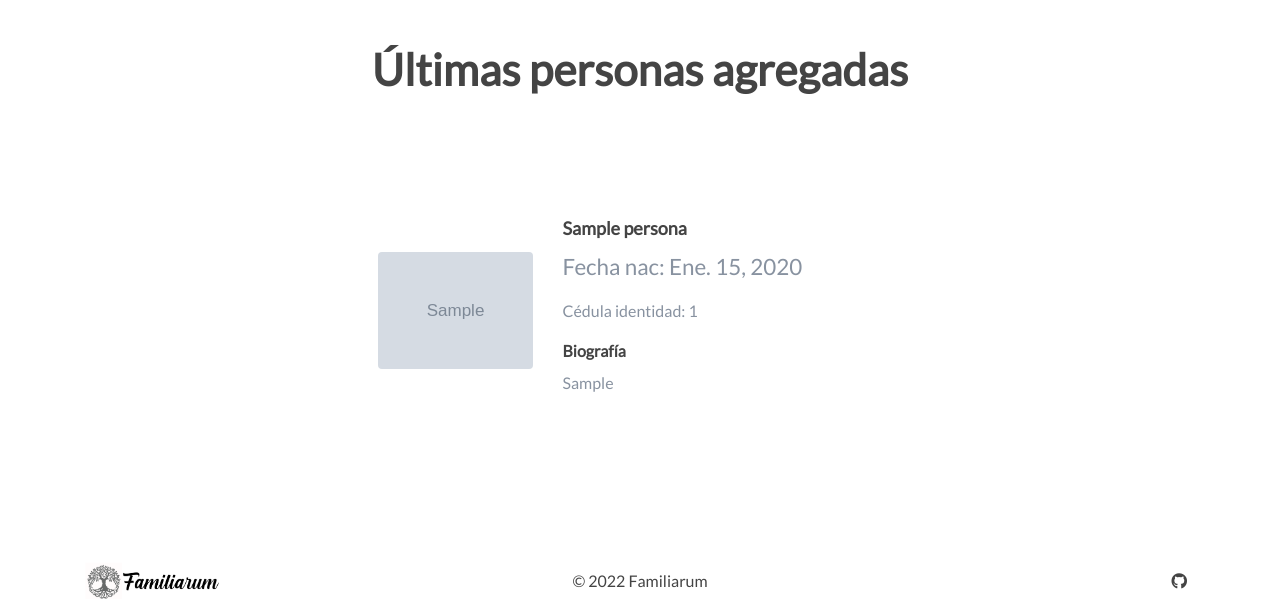
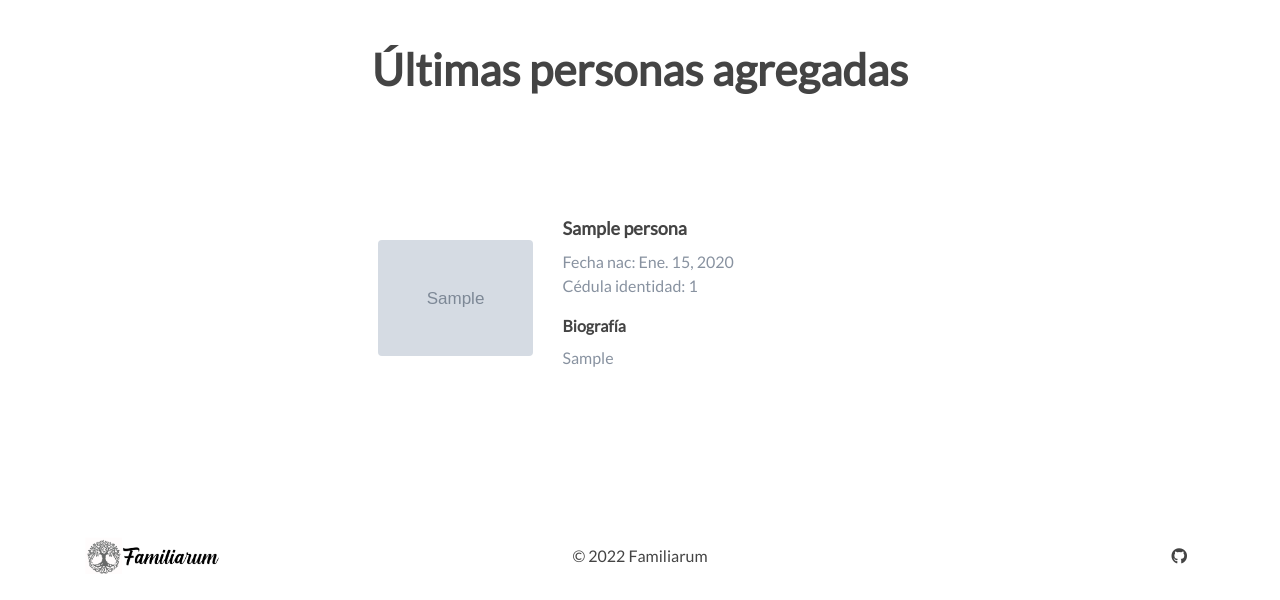
Before and after one commit to Gabo-araya/coderhouse-desafio-clase18, a Django app: page / in a window 1280 px wide. Shown: the part 695-1295 px from the top of the page. After the commit the page ends 1269 px from the top, so only its background shows below. Run offline with Django 3.2, Linux system fonts and the light colour scheme; tables that the repository leaves empty hold one stand-in row (values such as "Sample post"); grey boxes marked "Sample" are stand-in pictures; some libraries are stand-ins or nearby versions.

Commit message:
agrega imagenes y personas faltantes

```diff
--- a/familiarum/templates/familiarum/listar_personas.html
+++ b/familiarum/templates/familiarum/listar_personas.html
@@ -30,8 +30,8 @@
 
                 <div class="col-8">
                   <h3><strong>{{ persona.nombre_completo }}</strong></h3>
-                  <p class="lead">Fecha nac: {{ persona.fecha_nacimiento }}</p>
-                  <p>Cédula identidad: {{ persona.cedula_identidad }}</p>
+                  <p>Fecha nac: {{ persona.fecha_nacimiento }}<br />
+                  Cédula identidad: {{ persona.cedula_identidad }}</p>
                   <h4>Biografía</h4>
                   <p>{{ persona.observaciones }}</p>
                 </div>
```
Also changed, not shown: static/img/goofy.png (added), static/img/pluto.png (added), static/img/rico_macpato.png (added), 1 other file.
